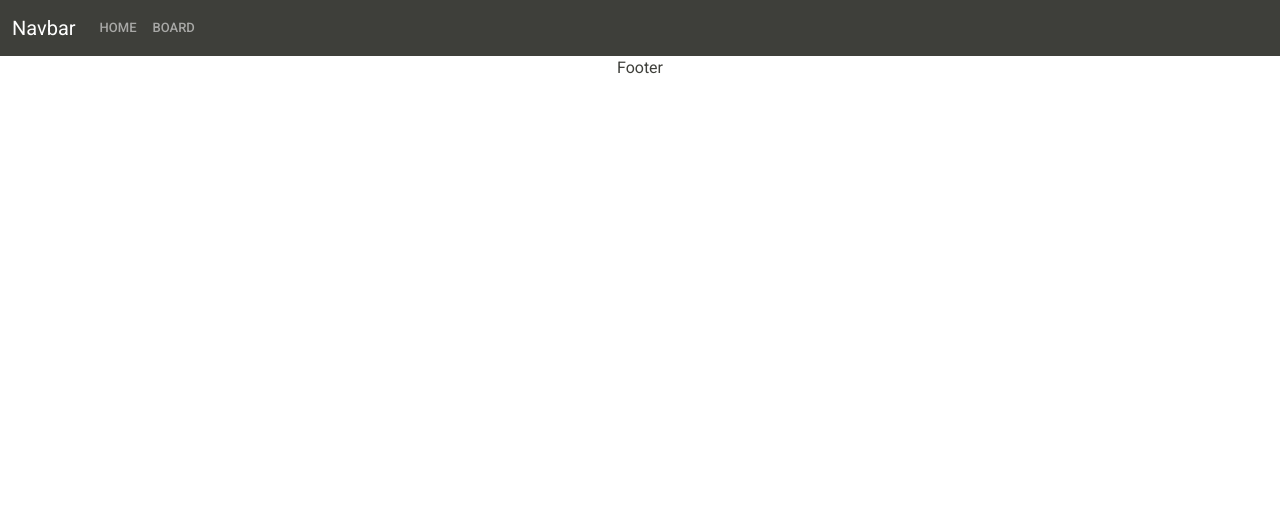
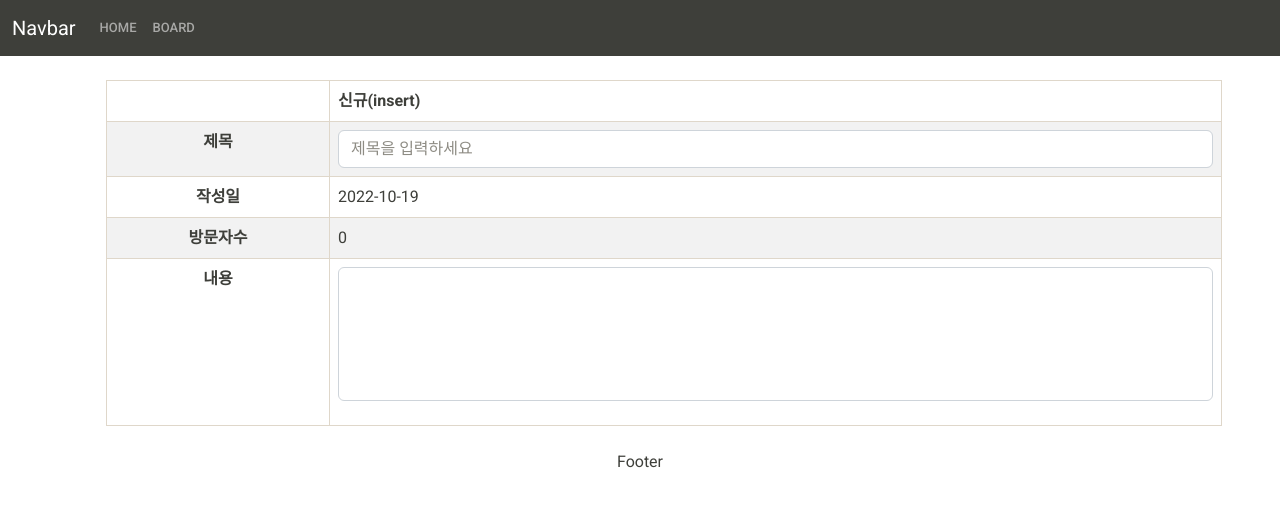
Before and after one commit to HJK9810/ReactBoard-Project, a React (Create React App) app: page /add in a window 1280 px wide. Shown: the top 506 px of the page. Built offline with nearby package versions, Linux system fonts and the light colour scheme.

Commit message:
set add&edit form

```diff
--- a/src/App.jsx
+++ b/src/App.jsx
@@ -2,7 +2,9 @@ import React from "react";
 import {BrowserRouter, Route, Routes} from "react-router-dom";
 import "./App.scss";
 import Layout from "./Layout/layout";
+import Add from "./Screen/Add.screen";
 import Board from "./Screen/board.screen";
+import Edit from "./Screen/Edit.screen";
 import Main from "./Screen/Main.screen";
 import View from "./Screen/view.screen";
 
@@ -15,6 +17,8 @@ function App() {
             <Route exact path="/" element={<Main />}></Route>
             <Route path="/board" element={<Board />}></Route>
             <Route path="/view/:id" element={<View />}></Route>
+            <Route path="/add" element={<Add />}></Route>
+            <Route path="/edit/:id" element={<Edit />}></Route>
           </Routes>
         </Layout>
       </BrowserRouter>
--- /dev/null
+++ b/src/Screen/Add.screen.jsx
@@ -0,0 +1,49 @@
+import {Container, Form, Table, Col} from "react-bootstrap";
+import Moment from "react-moment";
+
+const Add = () => {
+  return (
+    <Container>
+      <Form>
+        <Table striped bordered className="table m-4">
+          <thead>
+            <tr>
+              <th style={{width: 20 + "%"}} className="text-center"></th>
+              <th>신규(insert)</th>
+            </tr>
+          </thead>
+          <tbody>
+            <tr>
+              <th className="text-center">제목</th>
+              <td>
+                <Form.Group as={Col}>
+                  <Form.Control placeholder="제목을 입력하세요" maxLength={256} />
+                </Form.Group>
+              </td>
+            </tr>
+            <tr>
+              <th className="text-center">작성일</th>
+              <td>
+                <Moment date={Date.now()} format="YYYY-MM-DD" />
+              </td>
+            </tr>
+            <tr>
+              <th className="text-center">방문자수</th>
+              <td>0</td>
+            </tr>
+            <tr>
+              <th className="text-center">내용</th>
+              <td>
+                <Form.Group className="mb-3">
+                  <Form.Control as="textarea" rows={5} style={{resize: "none"}} />
+                </Form.Group>
+              </td>
+            </tr>
+          </tbody>
+        </Table>
+      </Form>
+    </Container>
+  );
+};
+
+export default Add;
--- /dev/null
+++ b/src/Screen/Edit.screen.jsx
@@ -0,0 +1,56 @@
+import {useState} from "react";
+import {Container, Form, Table, Col} from "react-bootstrap";
+import Moment from "react-moment";
+import {useParams} from "react-router-dom";
+
+const Edit = () => {
+  const {id} = useParams;
+  const {post, setPost} = useState([]);
+
+  return (
+    <Container>
+      <Form>
+        <Table striped bordered className="table m-4">
+          <thead>
+            <tr>
+              <th style={{width: 20 + "%"}} className="text-center">
+                번호
+              </th>
+              <th>{id} 수정</th>
+            </tr>
+          </thead>
+          <tbody>
+            <tr>
+              <th className="text-center">제목</th>
+              <td>
+                <Form.Group as={Col}>
+                  <Form.Control defaultValue={post.title} maxLength={256} />
+                </Form.Group>
+              </td>
+            </tr>
+            <tr>
+              <th className="text-center">작성일</th>
+              <td>
+                <Moment date={post.date} format="YYYY-MM-DD" />
+              </td>
+            </tr>
+            <tr>
+              <th className="text-center">방문자수</th>
+              <td>{post.viewCnt}</td>
+            </tr>
+            <tr>
+              <th className="text-center">내용</th>
+              <td>
+                <Form.Group className="mb-3">
+                  <Form.Control as="textarea" rows={5} style={{resize: "none"}} defaultValue={post.text} />
+                </Form.Group>
+              </td>
+            </tr>
+          </tbody>
+        </Table>
+      </Form>
+    </Container>
+  );
+};
+
+export default Edit;
```
